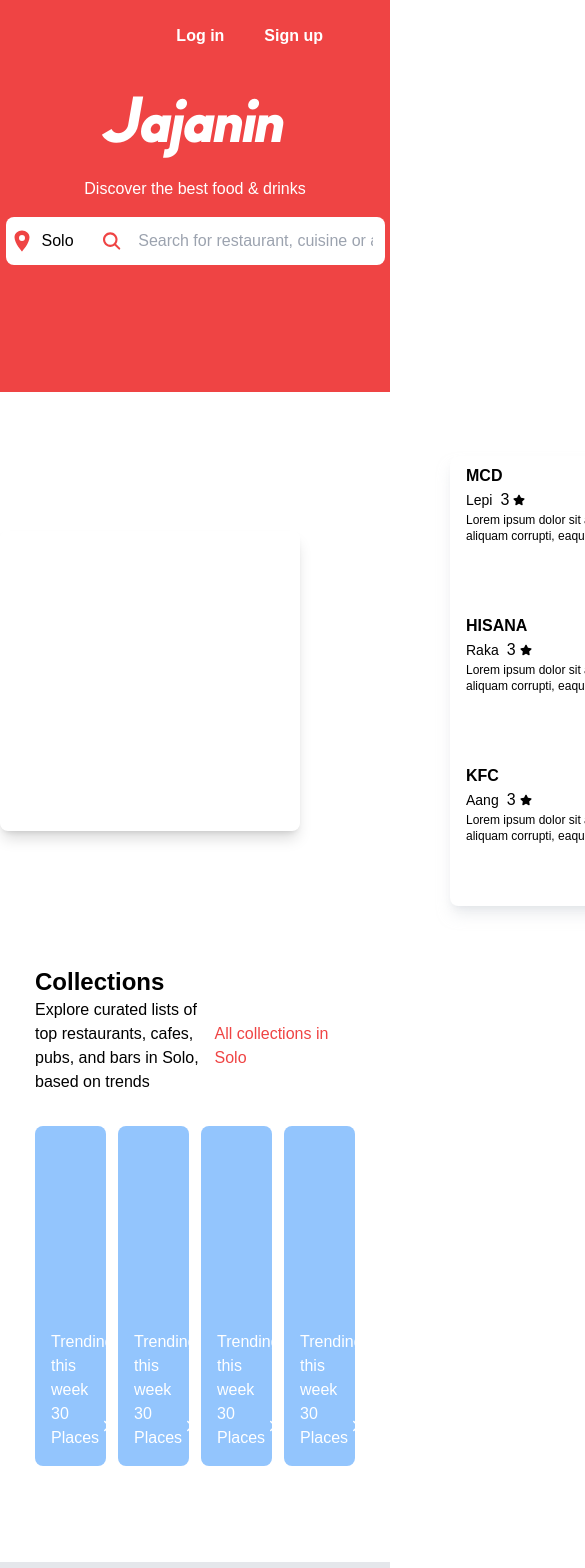
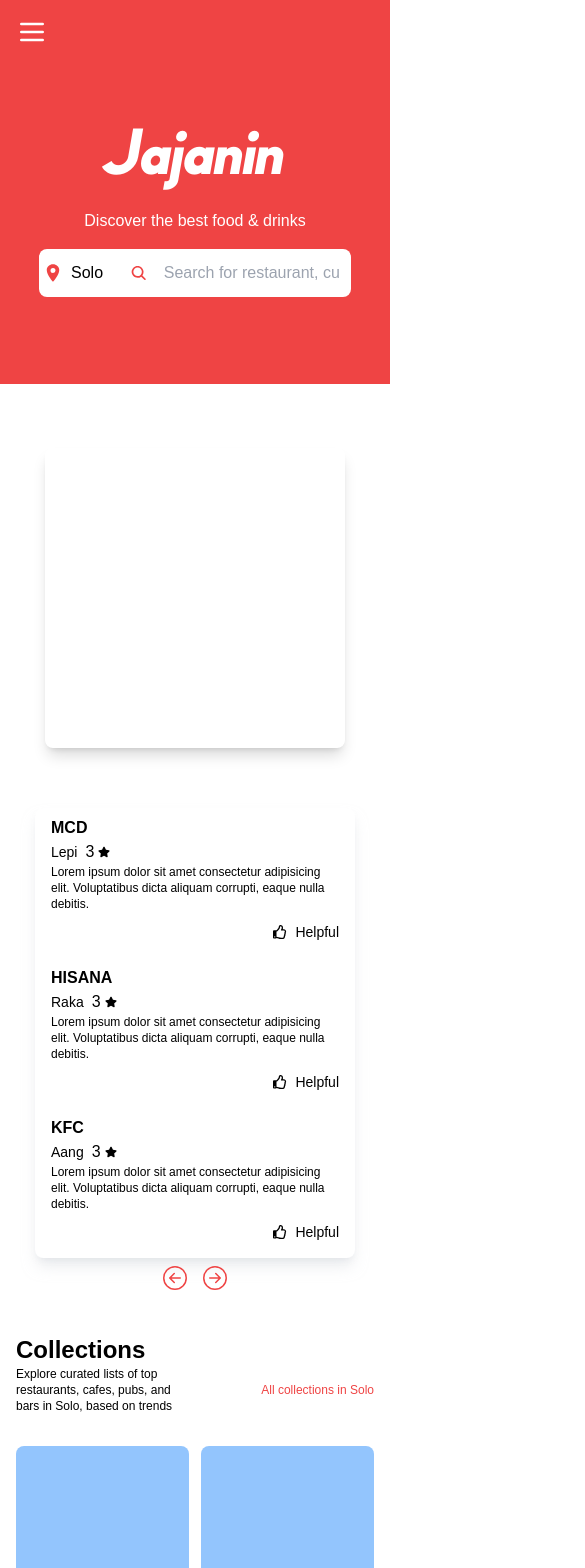
Before and after one commit to milhamm/jajanin, a Next.js app: page / in a window 390 px wide. Shown: the top 1568 px of the page, 585 px wide, since content can reach past the window. Built offline with nearby package versions, Linux system fonts and the light colour scheme.

Commit message:
responsive main page

```diff
--- a/components/CollectionCard/index.tsx
+++ b/components/CollectionCard/index.tsx
@@ -11,11 +11,11 @@ const CollectionCard = ({
 }: CollectionCardProps) => {
   return (
     <a href=''>
-      <div className='w-full h-[340px] bg-blue-300 rounded-lg p-4 relative'>
+      <div className='w-full h-[340px] bg-blue-300 rounded-lg p-4 relative mobile:h-[225px]'>
         <div className='flex flex-col justify-end h-full text-white z-90'>
-          <h3>{collectionName}</h3>
+          <h3 className='mobile:text-sm'>{collectionName}</h3>
           <div className='flex'>
-            <p>{totalCollection} Places</p>
+            <p className='mobile:text-xs'>{totalCollection} Places</p>
             <button>
               <IoIosArrowForward />
             </button>
--- a/pages/RestaurantPage/menu.tsx
+++ b/pages/RestaurantPage/menu.tsx
@@ -4,7 +4,16 @@ import RestaurantPageHeader from "../../components/RestaurantPageHeader";
 const menu = () => {
   return (
     <>
-      <RestaurantPageHeader />
+      <RestaurantPageHeader
+        name='Steak'
+        photos={[
+          {
+            photos:
+              "https://media.discordapp.net/attachments/822793364587151400/933346174834978886/6054801497f35.png",
+            store_id: "Steak",
+          },
+        ]}
+      />
       <main className='container mt-5 flex gap-4'>
         <section className='w-full'>
           <div className='flex justify-between items-center'>
--- a/pages/RestaurantPage/review.tsx
+++ b/pages/RestaurantPage/review.tsx
@@ -6,7 +6,16 @@ import Image from "next/image";
 const review = () => {
   return (
     <>
-      <RestaurantPageHeader />
+      <RestaurantPageHeader
+        name='Steak'
+        photos={[
+          {
+            photos:
+              "https://media.discordapp.net/attachments/822793364587151400/933346174834978886/6054801497f35.png",
+            store_id: "Steak",
+          },
+        ]}
+      />
       <main className='container mt-5 flex gap-4'>
         <section className='flex flex-col gap-4'>
           {/* Restaurant Reviews */}
--- a/pages/index.tsx
+++ b/pages/index.tsx
@@ -1,5 +1,6 @@
 import { IoLocationSharp, IoSearch } from "react-icons/io5";
 import { BsArrowLeftCircle, BsArrowRightCircle } from "react-icons/bs";
+import { HiOutlineMenu } from "react-icons/hi";
 import type { NextPage } from "next";
 import RestaurantReview from "../components/RestaurantReview";
 import CollectionCard from "../components/CollectionCard";
@@ -10,30 +11,36 @@ const Home: NextPage = () => {
   return (
     <>
       {/* Header */}
+      {/* Header - Login */}
       <div className='w-full bg-red-500'>
-        <div className='container flex justify-end gap-4 p-5'>
+        <div className='container flex items-center justify-end gap-4 p-5 mobile:justify-start'>
+          <button>
+            <HiOutlineMenu className='text-white text-[2rem]' />
+          </button>
           <Link href='/auth/login'>
             <a>
-              <button className='text-white font-semibold px-3 py-1 rounded-lg hover:bg-white hover:text-red-500 '>
+              <button className='text-white font-semibold px-3 py-1 rounded-lg hover:bg-white hover:text-red-500 mobile:hidden'>
                 Log in
               </button>
             </a>
           </Link>
-          <button className='text-white font-semibold px-3 py-1 rounded-lg hover:bg-white hover:text-red-500'>
+          <button className='text-white font-semibold px-3 py-1 rounded-lg hover:bg-white hover:text-red-500 mobile:hidden'>
             Sign up
           </button>
         </div>
       </div>
-      <div className='flex items-center justify-start flex-col w-full h-[320px] bg-red-500'>
+      {/* Header - Logo */}
+      <div className='flex items-center justify-start flex-col w-full h-[320px] bg-red-500 pt-10'>
         <h1 className='font-["Mazzard"] text-[70px] text-white'>Jajanin</h1>
         <p className='text-white'>Discover the best food & drinks</p>
-        <div className='flex items-center gap-4 bg-white rounded-lg p-1 mt-4 sm:w-[75%] lg:w-[715px]'>
+        {/* Header - Search Bar */}
+        <div className='flex items-center gap-4 w-[715px] bg-white rounded-lg p-1 mt-4 mobile:w-[80%]'>
           <div className='flex items-center w-[100px] gap-2'>
-            <IoLocationSharp className='text-2xl fill-current text-red-500' />{" "}
+            <IoLocationSharp className='text-2xl fill-current text-red-500 mobile:text-xl' />{" "}
             Solo
           </div>
           <div className='flex items-center grow w-full gap-2'>
-            <IoSearch className='text-2xl fill-current text-red-500' />
+            <IoSearch className='text-2xl fill-current text-red-500 mobile:text-xl' />
             <input
               type='text'
               placeholder='Search for restaurant, cuisine or a dish'
@@ -43,16 +50,17 @@ const Home: NextPage = () => {
         </div>
       </div>
       {/* Slide Review */}
-      <div className='w-[900px] mx-auto my-0 mt-16 sm:w-full'>
-        <div className=' flex items-center justify-between mx-auto gap-[60px] sm:flex-col lg:flex'>
+      <div className='w-[900px] mx-auto my-0 mt-16 mobile:w-full mobile:container'>
+        <div className=' flex items-center justify-between mx-auto gap-[60px] mobile:flex-col'>
           <div className='h-[300px] w-[300px] rounded-lg shadow-lg shadow-black/15'></div>
-          <div className='w-[450px] rounded-lg shadow-lg shadow-gray-300/50'>
+          <div className='w-[450px] rounded-lg shadow-lg shadow-gray-300/50 mobile:w-full mobile:flex mobile:flex-col'>
             <RestaurantReview restaurantName='MCD' customerName={"Lepi"} />
             <RestaurantReview restaurantName='HISANA' customerName={"Raka"} />
             <RestaurantReview restaurantName='KFC' customerName={"Aang"} />
           </div>
         </div>
-        <div className='flex justify-end items-center py-2 gap-4 sm:justify-center'>
+        {/* Slide Review - Arrow button */}
+        <div className='flex justify-end items-center py-2 gap-4 mobile:justify-center'>
           <button>
             <BsArrowLeftCircle className='fill-current text-red-500 text-2xl' />
           </button>
@@ -64,16 +72,19 @@ const Home: NextPage = () => {
       {/* Collection */}
       <div className='container my-0 mt-5'>
         <h1 className='font-bold text-2xl'>Collections</h1>
-        <div className='flex justify-between items-center sm:text-sm'>
-          <p className='w-[60%]'>
+        <div className='flex justify-between items-center mobile:text-xs'>
+          <p className='w-[60%] mobile:w-[50%]'>
             Explore curated lists of top restaurants, cafes, pubs, and bars in
             Solo, based on trends
           </p>
-          <a href='' className='text-red-500 hover:underline'>
+          <a
+            href=''
+            className='text-red-500 hover:underline mobile:w-[50%] text-right'
+          >
             All collections in Solo
           </a>
         </div>
-        <div className='grid grid-cols-4 gap-3 mt-8 mb-4 sm:grid-cols-2'>
+        <div className='grid grid-cols-4 gap-3 mt-8 mb-4 mobile:grid-cols-2'>
           <CollectionCard
             collectionName='Trending this week'
             totalCollection={30}
--- a/styles/globals.css
+++ b/styles/globals.css
@@ -7,6 +7,7 @@
   margin: 0;
   padding: 0;
   box-sizing: border-box;
+  /* outline: 1px solid red; */
 }
 
 @font-face {
@@ -19,7 +20,9 @@ body {
 }
 
 .container {
-  width: 1100px;
+  max-width: 1100px;
+  width: 100%;
   margin-left: auto;
   margin-right: auto;
+  padding: 1rem;
 }
--- a/tailwind.config.js
+++ b/tailwind.config.js
@@ -7,6 +7,10 @@ module.exports = {
     extend: {
       screens: {
         mobile: "320px",
+        tablet: "481px",
+        laptop: "769px",
+        desktop: "1025px",
+        tv: "1201px",
       },
     },
   },
```
